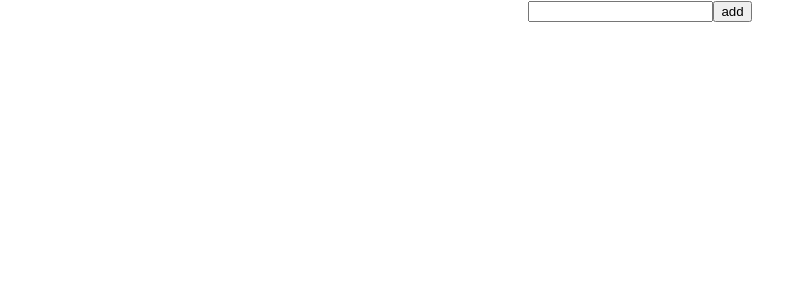
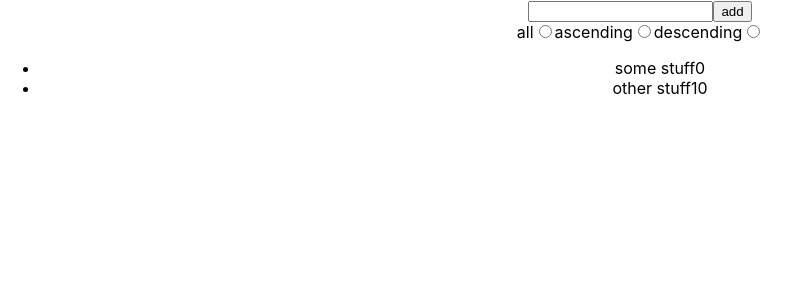
Before and after one commit to ricardodevv/Blog-Fullstack, a React (Create React App) app: page /blogs/1 in a window 1280 px wide. Shown: the top 300 px of the page, without its empty margins (0-800 px from the left). Built offline with nearby package versions, Linux system fonts and the light colour scheme.

Commit message:
part 6b done

```diff
--- a/package.json
+++ b/package.json
@@ -37,6 +37,7 @@
     ]
   },
   "devDependencies": {
-    "deep-freeze": "0.0.1"
+    "deep-freeze": "0.0.1",
+    "redux-devtools-extension": "^2.13.9"
   }
 }
--- a/src/App.js
+++ b/src/App.js
@@ -2,11 +2,13 @@ import './App.css';
 import React from 'react'
 import NewBlog from './components/NewBlog'
 import Blogs from './components/Blogs'
+import VisibilityFilter from './components/VisibilityFilter'
 
 const App = () => {
   return (
     <div className="App">
       <NewBlog />
+      <VisibilityFilter />
       <Blogs />
     </div>
   )
--- a/src/components/Blogs.js
+++ b/src/components/Blogs.js
@@ -1,13 +1,26 @@
 import React from 'react'
 import { useSelector, useDispatch } from 'react-redux'
 import { likeButton } from '../reducers/blogReducer'
+import { eraseState, likeMessage } from '../reducers/notificationReducer'
 
 const Blogs = () => {
   const dispatch = useDispatch()
-  const blogs = useSelector(state => state)
+  const blogs = useSelector(state => {
+    //Add ascending and descending ordered array
+    if ( state.filter === 'ASCENDING' ) {
+      return state.blogs.slice().sort((a, b) => b.likes - a.likes)
+    } else if ( state.filter === 'DESCENDING' ) {
+      return state.blogs.slice().sort((a, b) => a.likes - b.likes)
+    }
+    return state.blogs
+  })
 
-  const clickLikeButton = (id) => {
+  const clickLikeButton = (id, title) => {
       dispatch(likeButton(id))
+      dispatch(likeMessage(title))
+      setTimeout(() => {
+        dispatch(eraseState())
+      }, 5000)
     }
 
   return (
@@ -15,7 +28,7 @@ const Blogs = () => {
       {blogs.map(blog =>
         <li
           key={blog.id}
-          onClick={() => clickLikeButton(blog.id)}
+          onClick={() => clickLikeButton(blog.id, blog.title)}
         >
           {blog.title}
           {blog.likes}
--- a/src/components/NewBlog.js
+++ b/src/components/NewBlog.js
@@ -1,6 +1,7 @@
 import React from 'react'
 import { createBlog } from '../reducers/blogReducer'
 import { useDispatch } from 'react-redux'
+import { eraseState, newBlogMessage } from '../reducers/notificationReducer'
 
 const NewBlog = () => {
   const dispatch = useDispatch()
@@ -10,6 +11,10 @@ const NewBlog = () => {
     const title = event.target.blog.value
     event.target.blog.value = ''
     dispatch(createBlog(title))
+    dispatch(newBlogMessage(title))
+    setTimeout(() => {
+      dispatch(eraseState())
+    }, 5000)
   }
 
   return (
--- /dev/null
+++ b/src/components/Notification.js
@@ -0,0 +1,23 @@
+import React from 'react'
+import { useSelector } from 'react-redux'
+
+const Notification = () => {
+  const style = {
+    border: 'solid',
+    padding: 10,
+    borderWidth: 1
+  }
+
+  const notification = useSelector(state => state.notification)
+
+  if ( notification.length >= 1 ) {
+    return (
+      <div style={style}>
+        {notification}
+      </div>
+    )
+  }
+  return null
+}
+
+export default Notification
--- /dev/null
+++ b/src/components/VisibilityFilter.js
@@ -0,0 +1,32 @@
+import React from 'react'
+import { filterChange } from '../reducers/filterReducer'
+import { useDispatch } from 'react-redux'
+
+const VisibilityFilter = (props) => {
+  const dispatch = useDispatch()
+
+  return (
+    <div>
+      all
+      <input
+        type="radio"
+        name="filter"
+        onChange={() => dispatch(filterChange('ALL'))}
+      />
+      ascending
+      <input
+        type="radio"
+        name="filter"
+        onChange={() => dispatch(filterChange('ASCENDING'))}
+      />
+      descending
+      <input
+        type="radio"
+        name="filter"
+        onChange={() => dispatch(filterChange('DESCENDING'))}
+      />
+    </div>
+  )
+}
+
+export default VisibilityFilter
--- a/src/index.js
+++ b/src/index.js
@@ -1,15 +1,33 @@
 import React from 'react'
 import ReactDOM from 'react-dom'
-import { createStore } from 'redux'
+import { createStore, combineReducers } from 'redux'
 import { Provider } from 'react-redux'
+import { composeWithDevTools } from 'redux-devtools-extension'
 import './index.css'
 import App from './App'
+import Notification from './components/Notification'
+
 import blogReducer from './reducers/blogReducer'
+import filterReducer from './reducers/filterReducer'
+import notificationReducer from './reducers/notificationReducer'
 
-const store = createStore(blogReducer)
+
+const reducer = combineReducers({
+  blogs: blogReducer,
+  filter: filterReducer,
+  notification: notificationReducer
+})
+
+const store = createStore(
+  reducer,
+  composeWithDevTools()
+  )
+
+console.log(store.getState())
 
 ReactDOM.render(
   <Provider store={store}>
+    <Notification />
     <App />
   </Provider>,
   document.getElementById('root')
--- a/src/reducers/blogReducer.js
+++ b/src/reducers/blogReducer.js
@@ -1,4 +1,23 @@
-const blogReducer = (state = [], action) => {
+const initialState = [
+  {
+    title: 'some stuff',
+    author: 'RQ',
+    content: 'lololol',
+    likes: 0,
+    id: 1,
+    important: true
+  },
+  {
+    title: 'other stuff',
+    author: 'RQ',
+    content: 'skkkrrrrr',
+    likes: 10,
+    id: 2,
+    important: false
+  },
+]
+
+const blogReducer = (state = initialState, action) => {
     switch(action.type) {
       case 'NEW_BLOG':
         return state.concat(action.data)
@@ -21,7 +40,6 @@ const blogReducer = (state = [], action) => {
 const generateId = () => Number((Math.random() * 1000000).toFixed(0))
 
 export const likeButton = (id) => {
-  console.log(id)
   return {
     type: 'LIKE',
     data: {
--- /dev/null
+++ b/src/reducers/filterReducer.js
@@ -0,0 +1,17 @@
+const filterReducer = (state = 'ALL', action) => {
+  switch (action.type) {
+    case 'SET_FILTER':
+      return action.filter
+    default:
+      return state
+  }
+}
+
+export const filterChange = filter => {
+  return {
+    type: 'SET_FILTER',
+    filter,
+  }
+}
+
+export default filterReducer
--- /dev/null
+++ b/src/reducers/notificationReducer.js
@@ -0,0 +1,33 @@
+const notificationReducer = (state = [], action) => {
+  if (action.type === 'NEW_BLOG_MESSAGE') {
+    return state.concat(action.data)
+  } else if (action.type === 'LIKE_MESSAGE') {
+    return state.concat('You liked ' + action.data)
+  } else if (action.type === 'CLOSE_MESSAGE') {
+    return state.splice(2)
+  }
+  return state
+}
+
+export const eraseState = () => {
+  return {
+    type: 'CLOSE_MESSAGE'
+  }
+}
+
+export const newBlogMessage = (title) => {
+  console.log(title)
+  return {
+    type: 'NEW_BLOG_MESSAGE',
+    data: title
+  }
+}
+
+export const likeMessage = (blogTitle) => {
+  return {
+    type: 'LIKE_MESSAGE',
+    data: blogTitle
+  }
+}
+
+export default notificationReducer
```
Also changed, not shown: 1 other file (tests, documents, lock files or other folders).
